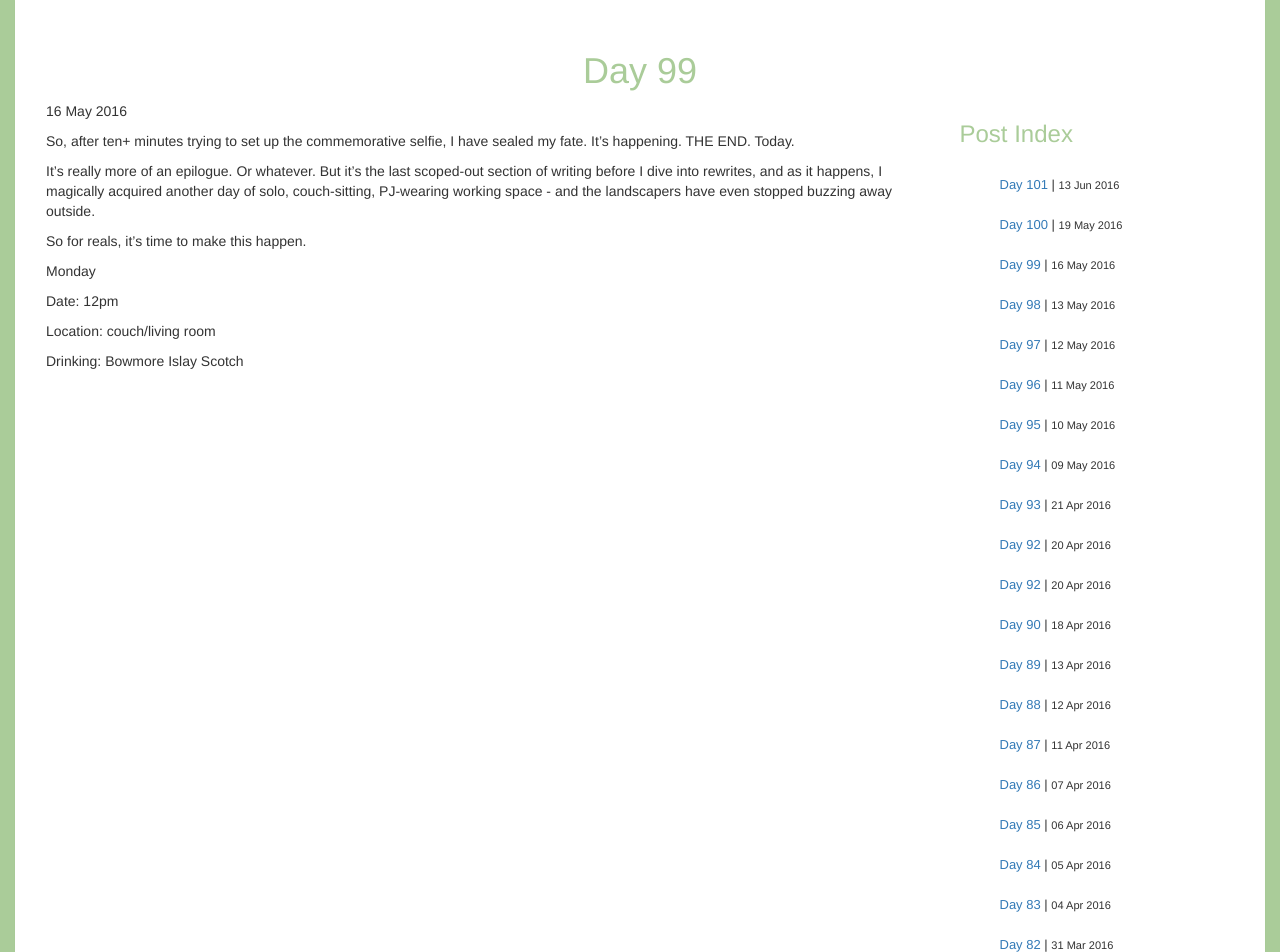
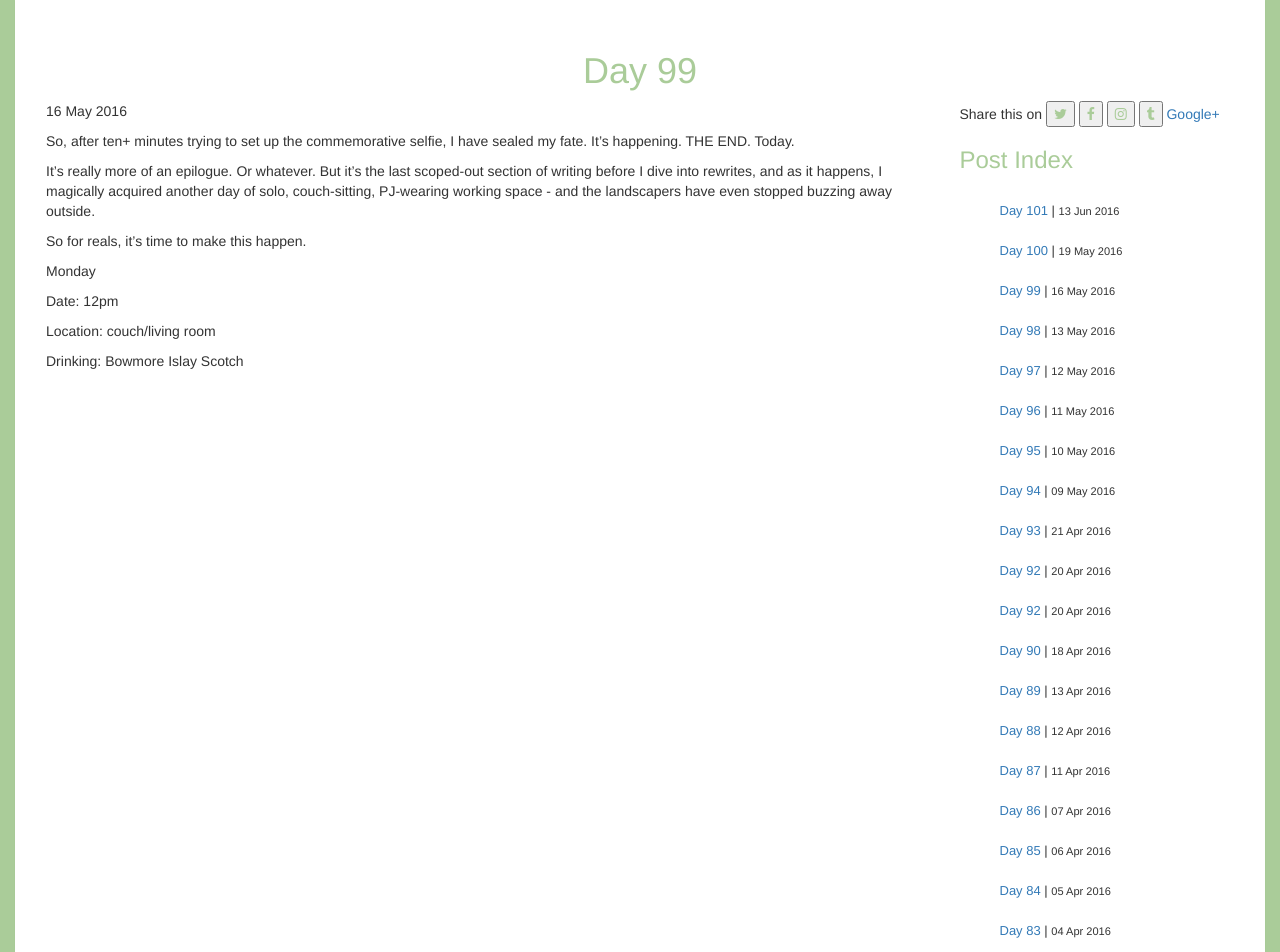
Before and after one commit to kaiewiggins/kaiewiggins.github.io, a Jekyll site: the page built from _posts/2016-05-16-Day-99.md, in a window 1280 px wide and 1400 px high. Shown: the top 952 px of the window. Built offline with Jekyll 4.4.1, drawn with Linux system fonts in a browser that asks for light colours; nearby versions of some CDN libraries; some of the changed text lies outside the part shown.

Commit message:
testing social sharing buttons

```diff
--- a/_layouts/post.html
+++ b/_layouts/post.html
@@ -14,6 +14,17 @@ layout: default
 </div>
 </div><!--close first col-->
 <div class="col-sm-3">
+	<!--social sharing buttons-->
+<div class="share-page">
+    Share this on
+     <a target="_blank" href="https://twitter.com/intent/tweet?text={{ page.title }}&url={{ site.url }}{{ page.url }}&via={{ site.twitter_kaiedesign }}&related={{ site.twitter_kaiedesign }}" rel="nofollow" title="Share on Twitter""><button><i class="fa fa-twitter"></i></button></a>
+ <a target="_blank" href="https://facebook.com/sharer.php?u={{ site.url }}{{ page.url }}" rel="nofollow"  title="Share on Facebook"><button><i class="fa fa-facebook"></i></button></a>
+ <a target="_blank" href="https://www.instagram.com/kaiedesign/"><button><i class="fa fa-instagram"></i></button></a>
+ <a target="_blank" href="https://embed.tumblr.com/share"><button><i class="fa fa-tumblr"></i></button></a>
+<script>!function(d,s,id){var js,ajs=d.getElementsByTagName(s)[0];if(!d.getElementById(id)){js=d.createElement(s);js.id=id;js.src="https://secure.assets.tumblr.com/share-button.js";ajs.parentNode.insertBefore(js,ajs);}}(document, "script", "tumblr-js");</script>
+
+    <a href="https://plus.google.com/share?url={{ site.url }}{{ page.url }}" rel="nofollow" target="_blank" title="Share on Google+">Google+</a>
+
 	<!--lookup linklist of posts-->
 	<h3>Post Index</h3>
 	<ul class="posts">
@@ -22,16 +33,6 @@ layout: default
 	    	 | <span><small>{{ post.date | date_to_string }}</small></span></font></p>
 	  {% endfor %}
 </ul>
-<!--social sharing buttons-->
-<a class="tumblr-share-button" data-color="blue" data-notes="right" href="https://embed.tumblr.com/share"></a>
-<script>!function(d,s,id){var js,ajs=d.getElementsByTagName(s)[0];if(!d.getElementById(id)){js=d.createElement(s);js.id=id;js.src="https://secure.assets.tumblr.com/share-button.js";ajs.parentNode.insertBefore(js,ajs);}}(document, "script", "tumblr-js");</script>
-
-
-<div class="share-page">
-    Share this on &rarr;
-    <a href="https://twitter.com/intent/tweet?text={{ page.title }}&url={{ site.url }}{{ page.url }}&via={{ site.twitter_username }}&related={{ site.twitter_username }}" rel="nofollow" target="_blank" title="Share on Twitter">Twitter</a>
-    <a href="https://facebook.com/sharer.php?u={{ site.url }}{{ page.url }}" rel="nofollow" target="_blank" title="Share on Facebook">Facebook</a>
-    <a href="https://plus.google.com/share?url={{ site.url }}{{ page.url }}" rel="nofollow" target="_blank" title="Share on Google+">Google+</a>
 </div>
 
 
```
